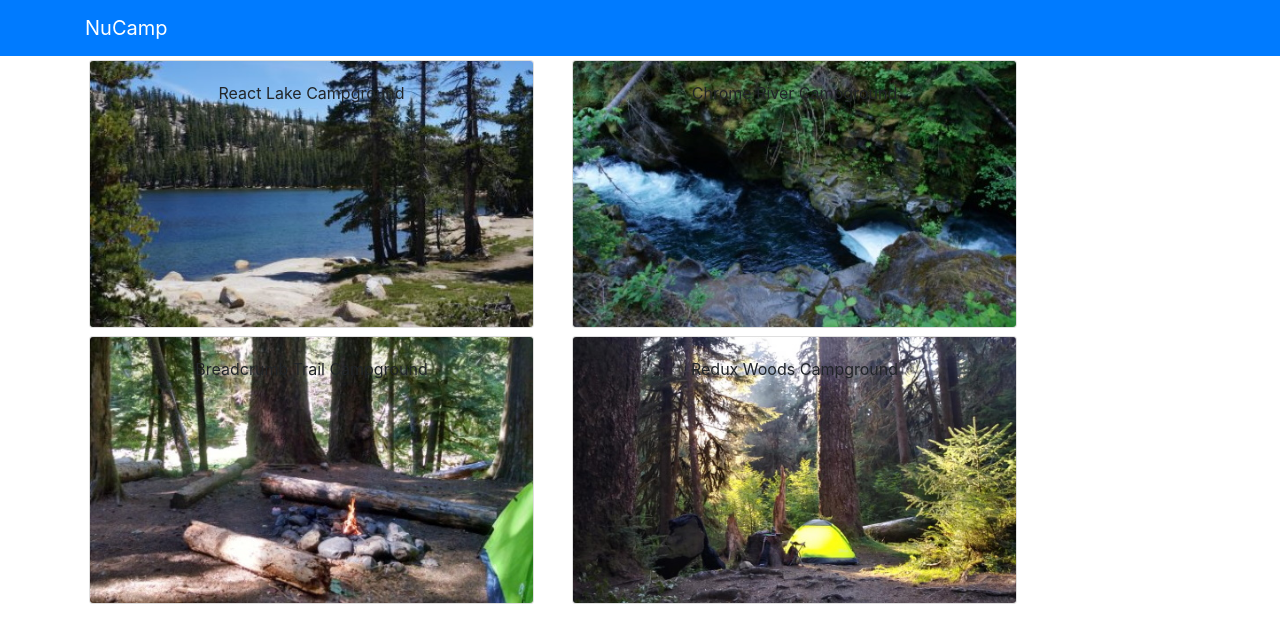
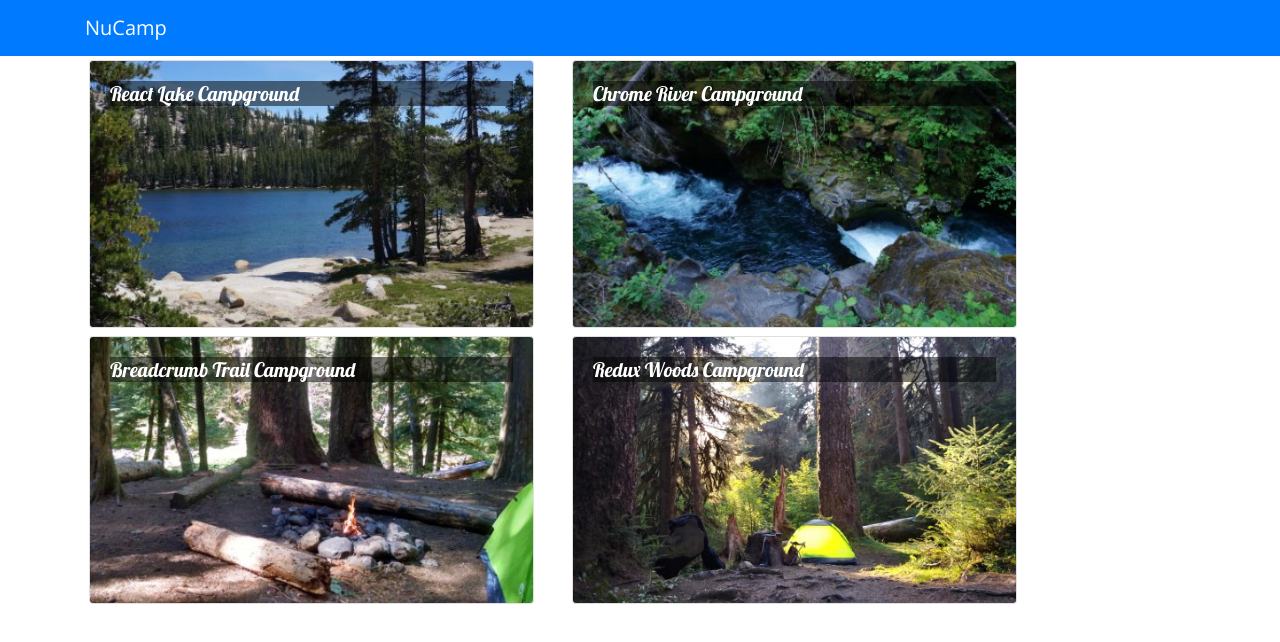
Before and after one commit to k-oz-inc/nucampsite, a React (Create React App) app: page / in a window 1280 px wide. Shown: the top 642 px of the page. Built offline with nearby package versions, Linux system fonts and the light colour scheme.

Commit message:
Week 2 Workshop

```diff
--- a/package.json
+++ b/package.json
@@ -12,6 +12,8 @@
     "react-popper": "1.3.6",
     "react-scripts": "4.0.3",
     "reactstrap": "8.5.1",
+    "typeface-lobster": "^1.1.13",
+    "typeface-open-sans": "^1.1.13",
     "web-vitals": "^1.0.1"
   },
   "scripts": {
--- a/src/App.css
+++ b/src/App.css
@@ -1,38 +1,12 @@
-.App {
-  text-align: center;
+body {
+  font-family: "Open Sans", sans-serif;
 }
 
-.App-logo {
-  height: 40vmin;
-  pointer-events: none;
+.card-title {
+  font: 500 1.25rem "Lobster", cursive;
 }
 
-@media (prefers-reduced-motion: no-preference) {
-  .App-logo {
-    animation: App-logo-spin infinite 20s linear;
-  }
+.card-img-overlay .card-title {
+  color: white;
+  background-color: rgba(0, 0, 0, 0.5);
 }
-
-.App-header {
-  background-color: #282c34;
-  min-height: 100vh;
-  display: flex;
-  flex-direction: column;
-  align-items: center;
-  justify-content: center;
-  font-size: calc(10px + 2vmin);
-  color: white;
-}
-
-.App-link {
-  color: #61dafb;
-}
-
-@keyframes App-logo-spin {
-  from {
-    transform: rotate(0deg);
-  }
-  to {
-    transform: rotate(360deg);
-  }
-}
--- /dev/null
+++ b/src/components/CampsiteInfoComponent.js
@@ -0,0 +1,60 @@
+import React, { Component } from 'react';
+import { Card, CardImg, CardText, CardBody, CardTitle } from 'reactstrap';
+
+class CampsiteInfo extends Component {
+    constructor(props) {
+        super(props);
+        this.state = {
+            campsite: null
+        };
+    }
+
+    renderCampsite(campsite) {
+        return (
+            <div className="col-md-5 m-1">
+                <Card>
+                    <CardImg top src={campsite.image} alt={campsite.name} />
+                    <CardBody>
+                        <CardTitle>{campsite.name}</CardTitle>
+                        <CardText>{campsite.description}</CardText>
+                    </CardBody>
+                </Card>
+            </div>
+        )
+    }
+
+    renderComments(comments) {
+        if (comments) {
+            return (
+                <div className="col-md-5 m-1">
+                    <h4>Comments</h4>
+                    {comments.map(comment => {
+                        return (
+                            <p key={comment.id}>{comment.text} <br />
+                            {comment.author}, {new Intl.DateTimeFormat('en-US', { year: 'numeric', month: 'short', day: '2-digit'}).format(new Date(Date.parse(comment.date)))}
+                            </p>
+                        );
+                    })}
+                </div>
+            );
+        }
+        return <div></div>;
+
+    }
+
+    render() {
+        if (this.props.campsite) {
+            return (
+                <div className="row">
+                    {this.renderCampsite(this.props.campsite)}
+                    {this.renderComments(this.props.campsite.comments)}
+                </div>
+            );
+        }
+        return <div></div>;
+    };
+};
+
+
+
+export default CampsiteInfo;
--- a/src/components/DirectoryComponent.js
+++ b/src/components/DirectoryComponent.js
@@ -1,24 +1,28 @@
 import React, { Component } from 'react';
-import { Card, CardImgOverlay, CardText, CardBody, CardTitle } from 'reactstrap';
-import CardImg from 'reactstrap/lib/CardImg';
+import { Card, CardImg, CardImgOverlay, CardTitle } from 'reactstrap';
+import CampsiteInfo from './CampsiteInfoComponent';
 
 class Directory extends Component {
     constructor(props) {
         super(props);
         this.state = {
-
+            selectedCampsite: null
         };
-
     }
 
+    onCampsiteSelect(campsite) {
+        this.setState({selectedCampsite: campsite});
+    }
+
+
     render() {
-        const directory = this.props.campsites.map(campsites => {
+        const directory = this.props.campsites.map(campsite => {
             return (
-                <div key={campsites.id} className="col-md-5 m-1">
-                    <Card>
-                        <CardImg width="100%" src={campsites.image} alt={campsites.name} />
+                <div key={campsite.id} className="col-md-5 m-1">
+                    <Card onClick={() => this.onCampsiteSelect(campsite)}>
+                        <CardImg width="100%" src={campsite.image} alt={campsite.name} />
                         <CardImgOverlay>
-                            <CardTitle>{campsites.name}</CardTitle>
+                            <CardTitle>{campsite.name}</CardTitle>
                         </CardImgOverlay>
                     </Card>
                 </div>
@@ -30,6 +34,7 @@ class Directory extends Component {
                 <div className="row">
                     {directory}
                 </div>
+                <CampsiteInfo campsite={this.state.selectedCampsite}/>
             </div>
         );
     }
--- a/src/index.js
+++ b/src/index.js
@@ -1,9 +1,11 @@
 import React from 'react';
 import ReactDOM from 'react-dom';
 import './index.css';
-import App from './App';
 import reportWebVitals from './reportWebVitals';
 import 'bootstrap/dist/css/bootstrap.min.css';
+import 'typeface-lobster';
+import 'typeface-open-sans';
+import App from './App';
 
 ReactDOM.render(
   <React.StrictMode>
```
Also changed, not shown: 1 other file (tests, documents, lock files or other folders).
